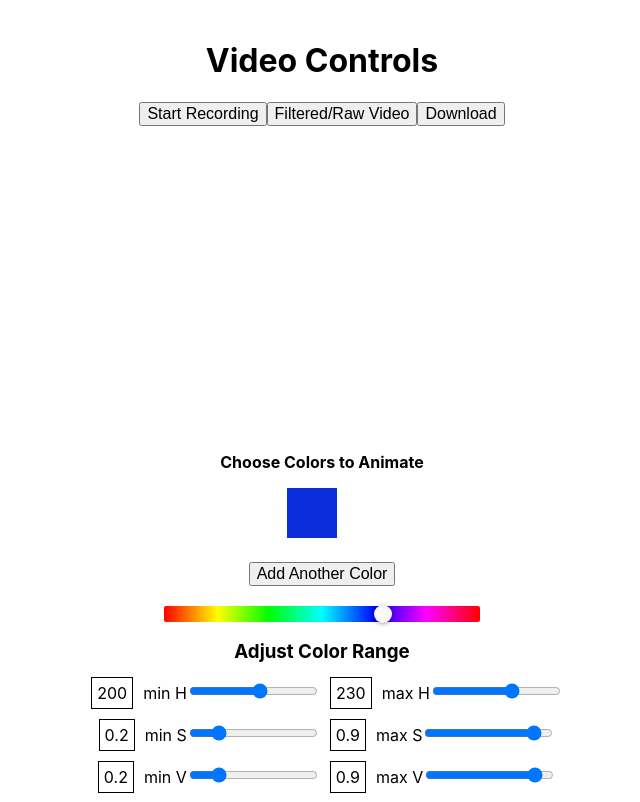
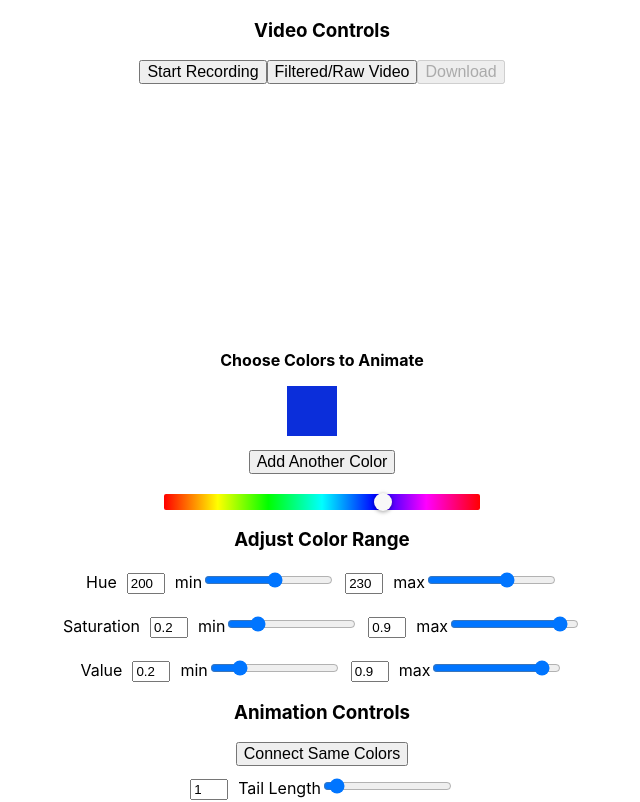
Before and after one commit to ianboru/juggle-tracker-js, a React (Create React App) app: page / in a window 1280 px wide. Shown: the top 802 px of the page, without its empty margins (318-958 px from the left). Built offline with nearby package versions, Linux system fonts and the light colour scheme; no server answers.

Commit message:
style cleanup

```diff
--- a/src/App.css
+++ b/src/App.css
@@ -22,7 +22,6 @@
 canvas{
   margin : 0 auto;
   display: block;
-  margin-top : 30px;
 }
 .App-link {
   color: #61dafb;
--- a/src/App.js
+++ b/src/App.js
@@ -47,20 +47,26 @@ class App extends Component {
 
   componentDidMount=()=>{
     this.startCamera()
+    const downloadButton = document.querySelector('button#download');
+    downloadButton.disabled = true
   }
   /****
   Camera Stuff
   ****/
   startCamera=()=> {
     let that = this
+
     if (this.state.streaming) return;
-    console.log("starting camera")
+
+    //get video
     navigator.mediaDevices.getUserMedia({video: {faceingMode : 'user', width:320}, audio: false})
     .then(function(s) {
       console.log("got user media")
+      //Set stream to stop later
       that.setState({
         stream : s,
       })
+      //Set stream to video tag
       that.video.srcObject = s;
       that.video.play();
     })
@@ -159,7 +165,7 @@ class App extends Component {
   startRecording=()=>{
     this.recordedVideo.hidden = true
 
-    let options = {mimeType: 'video/webm'};
+    let options = {mimeType: 'video/webm;codecs=h264'};
     this.setState({
       recordedBlobs : []
     })
@@ -554,16 +560,16 @@ class App extends Component {
         this.state.calibrating ?
         <div style={{"paddingTop": "15px"}} className="sliders">
           <h3>Adjust Color Range</h3>
-          <span style={{"margin": "10px", "padding": "5px","border": "1px solid black"}}>{this.state.lh}</span><label>min H</label><input name="lh" type="range" min={0} max={360} step={1} value={this.state.lh} onChange={this.handleHSVSliderChange}/>
-          <span style={{"margin": "10px", "padding": "5px","border": "1px solid black"}}>{this.state.hh}</span><label>max H</label><input name="hh" type="range" min={0} max={360} step={1} value={this.state.hh} onChange={this.handleHSVSliderChange}/>
+          <span>Hue</span><input style={{"width": "30px", "marginRight" : "10px", "marginLeft" : "10px"}} value={this.state.lh}/><label>min</label><input name="lh" type="range" min={0} max={360} step={1} value={this.state.lh} onChange={this.handleHSVSliderChange}/>
+          <input style={{"width": "30px", "marginRight" : "10px", "marginLeft" : "10px"}} value={this.state.hh}/><label>max</label><input name="hh" type="range" min={0} max={360} step={1} value={this.state.hh} onChange={this.handleHSVSliderChange}/>
           <br/>
           <br/>
-          <span style={{"margin": "10px", "padding": "5px","border": "1px solid black"}}>{this.state.ls}</span><label>min S</label><input name="ls" type="range" min={0} max={1} step={.01} value={this.state.ls} onChange={this.handleHSVSliderChange}/>
-          <span style={{"margin": "10px", "padding": "5px","border": "1px solid black"}}>{this.state.hs}</span><label>max S</label><input name="hs" type="range" min={0} max={1} step={.01} value={this.state.hs} onChange={this.handleHSVSliderChange}/>
+          <span>Saturation</span><input style={{"width": "30px", "marginRight" : "10px", "marginLeft" : "10px"}} value={this.state.ls}/><label>min</label><input name="ls" type="range" min={0} max={1} step={.01} value={this.state.ls} onChange={this.handleHSVSliderChange}/>
+          <input style={{"width": "30px", "marginRight" : "10px", "marginLeft" : "10px"}} value={this.state.hs}/><label>max</label><input name="hs" type="range" min={0} max={1} step={.01} value={this.state.hs} onChange={this.handleHSVSliderChange}/>
           <br/>
           <br/>
-          <span style={{"margin": "10px", "padding": "5px","border": "1px solid black"}}>{this.state.lv}</span><label>min V</label><input name="lv" type="range" min={0} max={1} step={.01} value={this.state.lv} onChange={this.handleHSVSliderChange}/>
-          <span style={{"margin": "10px", "padding": "5px","border": "1px solid black"}}>{this.state.hv}</span><label>max V</label><input name="hv" type="range" min={0} max={1} step={.01} value={this.state.hv} onChange={this.handleHSVSliderChange}/>
+          <span>Value</span><input style={{"width": "30px", "marginRight" : "10px", "marginLeft" : "10px"}} value={this.state.lv}/><label>min</label><input name="lv" type="range" min={0} max={1} step={.01} value={this.state.lv} onChange={this.handleHSVSliderChange}/>
+          <input style={{"width": "30px", "marginRight" : "10px", "marginLeft" : "10px"}} value={this.state.hv}/><label>max</label><input name="hv" type="range" min={0} max={1} step={.01} value={this.state.hv} onChange={this.handleHSVSliderChange}/>
         </div> : null
 
     const colorSwatches = this.state.allColors.map((colorRange,index)=>{
@@ -587,39 +593,34 @@ class App extends Component {
     })
     return (
       <div className="App" >
-        <br/>
-        <h1>Video Controls</h1>
+        <h3>Video Controls</h3>
+        <div style={{'marginBottom' :'10px'}}>
           <button style={{'fontSize':'12pt'}} id="record" onClick={this.toggleRecording}>Start Recording</button>
           <button style={{'fontSize':'12pt'}} onClick={this.toggleShowRaw}>Filtered/Raw Video</button>
           <button style={{'fontSize':'12pt'}} id="download" onClick={this.download} >Download</button>
-
-        <br/>
-        <br/>
-
+        </div>
         <canvas ref={ref => this.canvasOutput = ref}  className="center-block" id="canvasOutput" width={320} height={240}></canvas>
         <video hidden={true} ref={ref => this.recordedVideo = ref} id="recorded" playsInline ></video>
-
-        <br/>
-
         <h3 style={{'fontSize':'12pt'}}>Choose Colors to Animate</h3>
         <div
           style={{
             width : '350px',
             margin : '0 auto',
+            marginBottom : '10px',
           }}
          >
           {colorSwatches}
         </div>
-        <br/>
+
         <button style={{'fontSize':'12pt'}} onClick={this.addColor}>Add Another Color</button>
         <br/>
         <br/>
-
         <div
           style={{
             position: 'absolute',
             left: '50%',
             transform: 'translateX(-50%)',
+
           }}
          >
           <HuePicker
@@ -628,17 +629,10 @@ class App extends Component {
           />
         </div>
         {sliders}
-
+        <h3>Animation Controls</h3>
+        <button style={{'fontSize':'12pt', 'marginBottom' : '10px'}} onClick={this.toggleConnectSameColor}>Connect Same Colors</button>
         <br/>
-        <br/>
-
-        <h3>Animation Controls</h3>
-        <button style={{'fontSize':'12pt'}} onClick={this.toggleConnectSameColor}>Connect Same Colors</button>
-        <br/>
-        <br/>
-        <span style={{"padding" : "5px", "margin": "10px","border": "1px solid black"}}>{this.state.tailLength}</span><label>Tail Length</label><input name="ls" type="range" min={0} max={20} value={this.state.tailLength} onChange={this.handleTailLength}/>
-        <br/>
-        <br/>
+        <input style={{ "marginRight" : "10px", "width" : "30px"}} value={this.state.tailLength}/><label>Tail Length</label><input name="ls" type="range" min={0} max={20} value={this.state.tailLength} onChange={this.handleTailLength}/>
         <video hidden={true} width={320} height={240} muted playsInline autoPlay className="invisible" ref={ref => this.video = ref}></video>
         <div style={{"height" : "100vh"}}>
         </div>
@@ -646,6 +640,6 @@ class App extends Component {
     );
   }
 }
-//          <Terminal watchConsoleLogging />
+//<Terminal watchConsoleLogging />
 
 export default App;
```
Also changed, not shown: 1 other file (tests, documents, lock files or other folders). Lines whose indentation alone changed are shown as unchanged.
